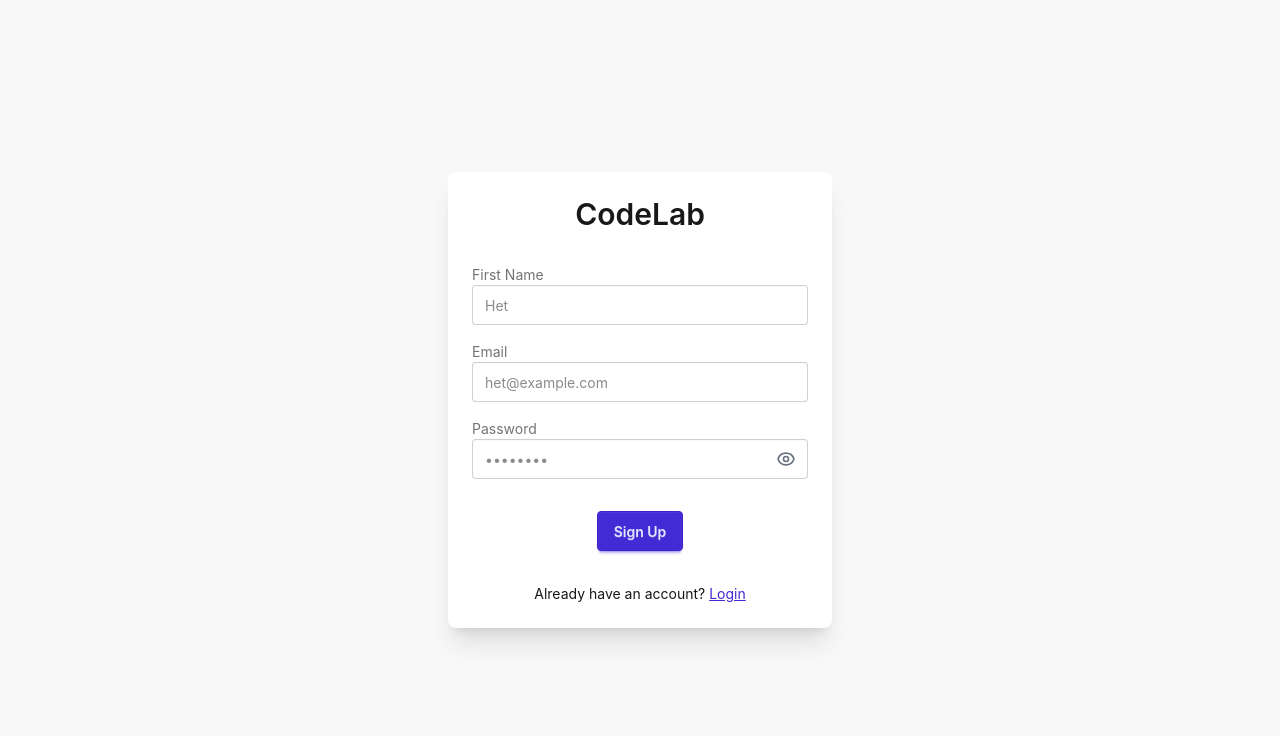
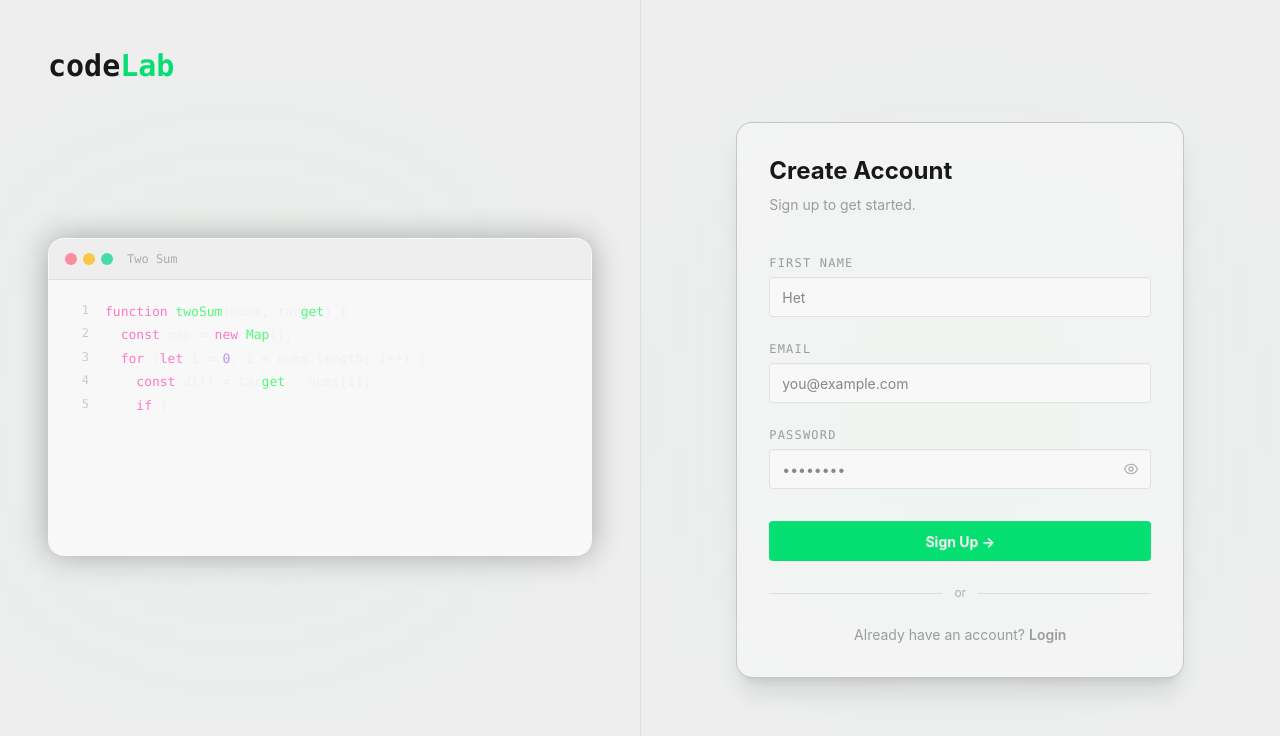
Before and after one commit to hetvirani18/CodeLab, a React (Vite) app in the folder frontend/: page /signup in a window 1280 px wide. Shown: the top 736 px of the page. Built offline with nearby package versions, Linux system fonts and the light colour scheme; no server answers.

Commit message:
update: sign up page

```diff
--- a/frontend/src/components/LiveCode.jsx
+++ b/frontend/src/components/LiveCode.jsx
@@ -95,7 +95,7 @@ export default function LiveCode() {
   const { lines, isTyping, isRunning, isAccepted } = useLiveCoding();
 
   return (
-    <div className="hidden lg:flex flex-1 flex-col p-12 relative overflow-hidden border-r border-base-content/[0.07]">
+    <div className="hidden lg:flex flex-1 flex-col justify-between p-12 relative overflow-hidden border-r border-base-content/[0.07]">
 
       {/* Grid */}
       <div className="absolute inset-0 pointer-events-none" style={{
@@ -121,7 +121,7 @@ export default function LiveCode() {
       </NavLink>
 
       {/* Code editor card */}
-      <div className="relative z-10 mt-50 max-w-200">
+      <div className="relative z-10 max-w-200">
         <motion.div
           className="rounded-2xl border overflow-hidden bg-base-200 transition-shadow duration-700"
           animate={{
@@ -214,6 +214,8 @@ export default function LiveCode() {
           ))}
         </div>
       </div>
+
+      <div />
     </div>
   );
 }
--- a/frontend/src/pages/Login.jsx
+++ b/frontend/src/pages/Login.jsx
@@ -2,7 +2,7 @@ import { useForm } from 'react-hook-form';
 import { zodResolver } from '@hookform/resolvers/zod';
 import { z } from 'zod';
 import { useDispatch, useSelector } from 'react-redux';
-import { useNavigate, NavLink, Link } from 'react-router';
+import { useNavigate, NavLink } from 'react-router';
 import { loginUser } from '../store/authSlice';
 import { useEffect, useState } from 'react';
 import { motion } from 'motion/react';
@@ -16,128 +16,163 @@ const loginSchema = z.object({
 
 const EyeOff = () => (
   <svg xmlns="http://www.w3.org/2000/svg" className="h-4 w-4" fill="none" viewBox="0 0 24 24" stroke="currentColor">
-    <path strokeLinecap="round" strokeLinejoin="round" strokeWidth={2} d="M13.875 18.825A10.05 10.05 0 0112 19c-4.478 0-8.268-2.943-9.543-7a9.97 9.97 0 011.563-3.029m5.858.908a3 3 0 114.243 4.243M9.878 9.878l4.242 4.242M9.88 9.88l-3.29-3.29m7.532 7.532l3.29 3.29M3 3l3.59 3.59m0 0A9.953 9.953 0 0112 5c4.478 0 8.268 2.943 9.543 7a10.025 10.025 0 01-4.132 5.411m0 0L21 21" />
-  </svg>
-);
-const EyeOn = () => (
-  <svg xmlns="http://www.w3.org/2000/svg" className="h-4 w-4" fill="none" viewBox="0 0 24 24" stroke="currentColor">
-    <path strokeLinecap="round" strokeLinejoin="round" strokeWidth={2} d="M15 12a3 3 0 11-6 0 3 3 0 016 0z" />
-    <path strokeLinecap="round" strokeLinejoin="round" strokeWidth={2} d="M2.458 12C3.732 7.943 7.523 5 12 5c4.478 0 8.268 2.943 9.542 7-1.274 4.057-5.064 7-9.542 7-4.477 0-8.268-2.943-9.542-7z" />
+    <path strokeLinecap="round" strokeLinejoin="round" strokeWidth={2}
+      d="M13.875 18.825A10.05 10.05 0 0112 19c-4.478 0-8.268-2.943-9.543-7a9.97 9.97 0 011.563-3.029m5.858.908a3 3 0 114.243 4.243M9.878 9.878l4.242 4.242M9.88 9.88l-3.29-3.29m7.532 7.532l3.29 3.29M3 3l3.59 3.59m0 0A9.953 9.953 0 0112 5c4.478 0 8.268 2.943 9.543 7a10.025 10.025 0 01-4.132 5.411m0 0L21 21" />
   </svg>
 );
 
+const EyeOn = () => (
+  <svg xmlns="http://www.w3.org/2000/svg" className="h-4 w-4" fill="none" viewBox="0 0 24 24" stroke="currentColor">
+    <path strokeLinecap="round" strokeLinejoin="round" strokeWidth={2}
+      d="M15 12a3 3 0 11-6 0 3 3 0 016 0z" />
+    <path strokeLinecap="round" strokeLinejoin="round" strokeWidth={2}
+      d="M2.458 12C3.732 7.943 7.523 5 12 5c4.478 0 8.268 2.943 9.542 7-1.274 4.057-5.064 7-9.542 7-4.477 0-8.268-2.943-9.542-7z" />
+  </svg>
+);
 
 function Login() {
   const [showPassword, setShowPassword] = useState(false);
   const dispatch = useDispatch();
   const navigate = useNavigate();
-  const { isAuthenticated, loading, error } = useSelector((state) => state.auth);
+  const { isAuthenticated, loading } = useSelector((state) => state.auth);
 
   const { register, handleSubmit, formState: { errors } } = useForm({
     resolver: zodResolver(loginSchema),
   });
 
+  useEffect(() => {
+    if (isAuthenticated) navigate('/');
+  }, [isAuthenticated, navigate]);
+
   const onSubmit = (data) => {
     dispatch(loginUser(data))
       .unwrap()
-      .then(() => {
-        toast.success("Logged in successfully");
-      })
-      .catch((err) => {
-        toast.error(err?.message || "Login failed");
-      });
+      .then(() => toast.success("Logged in successfully"))
+      .catch((err) => toast.error(err?.message || "Login failed"));
   };
 
   return (
-    <>
+    <div className="min-h-screen flex bg-base-300">
+      <LiveCode />
 
-      <div className="min-h-screen flex bg-base-300">
-        <LiveCode />
+      {/* Right Side */}
+      <div className="flex-1 flex items-center justify-center p-6 sm:p-12 relative overflow-hidden">
 
-        {/* Right — form */}
-        <div className="flex-1 flex items-center justify-center p-6 sm:p-12 relative overflow-hidden">
+        {/* Logo (fixed position) */}
+        <NavLink
+          to="/"
+          className="absolute top-6 left-6 text-3xl sm:text-4xl font-mono font-bold lg:hidden z-20"
+        >
+          code<span className='text-green-400'>Lab</span>
+        </NavLink>
 
-          {/* Mobile glow */}
-          <div className="absolute top-1/2 left-1/2 -translate-x-1/2 -translate-y-1/2 w-100 h-100 blur-[120px] pointer-events-none lg:hidden"
-            style={{ background: 'rgba(0,230,118,0.05)' }} />
+        {/* Glow */}
+        <div
+          className="absolute top-1/2 left-1/2 -translate-x-1/2 -translate-y-1/2 w-87.5 h-87.5 blur-[120px] pointer-events-none"
+          style={{ background: 'rgba(0,230,118,0.08)' }}
+        />
 
-          <div className="relative z-10 w-full max-w-sm">
+        {/* Card */}
+        <div className="relative z-10 w-full max-w-md">
+          <div className="bg-base-200/60 backdrop-blur-xl border border-base-content/20 rounded-2xl p-8 shadow-xl">
 
-            {/* Mobile logo */}
-            <div className="font-mono text-2xl font-bold mb-8 lg:hidden">
-              code<span style={{ color: 'var(--green)' }}>Lab</span>
+            {/* Heading */}
+            <div className="mb-10">
+              <h1 className="text-2xl font-bold mb-2">Welcome back</h1>
+              <p className="text-base-content/40 text-sm">
+                Log in to continue your streak.
+              </p>
             </div>
 
-            <div className="mb-8">
-              <h1 className="text-2xl font-bold mb-1">Welcome back</h1>
-              <p className="text-base-content/40 text-sm">Log in to continue your streak.</p>
-            </div>
-
-            <form onSubmit={handleSubmit(onSubmit)} className="flex flex-col gap-5">
+            {/* Form */}
+            <form onSubmit={handleSubmit(onSubmit)} className="flex flex-col gap-6">
 
               {/* Email */}
               <div className="flex flex-col gap-1.5">
-                <label className="font-mono text-xs text-base-content/40 uppercase tracking-widest">Email</label>
+                <label className="font-mono text-xs text-base-content/40 uppercase tracking-widest">
+                  Email
+                </label>
                 <input
                   type="email"
                   placeholder="you@example.com"
-                  className={`input bg-base-200 w-full text-sm border transition-colors duration-200 focus:outline-none focus:border-green-500/50
-                    ${errors.emailId ? 'border-error/60' : 'border-base-content/10'}`}
+                  className={`input bg-base-200 w-full text-sm border transition focus:outline-none focus:border-green-500/50
+                  ${errors.emailId ? 'border-error/60' : 'border-base-content/10'}`}
                   {...register('emailId')}
                 />
-                {errors.emailId && <span className="text-error text-xs font-mono">{errors.emailId.message}</span>}
+                {errors.emailId && (
+                  <span className="text-error text-xs font-mono">
+                    {errors.emailId.message}
+                  </span>
+                )}
               </div>
 
               {/* Password */}
               <div className="flex flex-col gap-1.5">
-                <label className="font-mono text-xs text-base-content/40 uppercase tracking-widest">Password</label>
+                <label className="font-mono text-xs text-base-content/40 uppercase tracking-widest">
+                  Password
+                </label>
                 <div className="relative">
                   <input
                     type={showPassword ? 'text' : 'password'}
                     placeholder="••••••••"
-                    className={`input bg-base-200 w-full pr-10 text-sm border transition-colors duration-200 focus:outline-none focus:border-green-500/50
-                      ${errors.password ? 'border-error/60' : 'border-base-content/10'}`}
+                    className={`input bg-base-200 w-full pr-10 text-sm border transition focus:outline-none focus:border-green-500/50
+                    ${errors.password ? 'border-error/60' : 'border-base-content/10'}`}
                     {...register('password')}
                   />
-                  <button type="button" onClick={() => setShowPassword(!showPassword)}
-                    aria-label={showPassword ? 'Hide password' : 'Show password'}
-                    className="absolute top-1/2 right-3 -translate-y-1/2 text-base-content/30 hover:text-green-400 transition-colors duration-200">
+                  <button
+                    type="button"
+                    onClick={() => setShowPassword(!showPassword)}
+                    className="absolute top-1/2 right-3 -translate-y-1/2 text-base-content/30 hover:text-green-400"
+                  >
                     {showPassword ? <EyeOff /> : <EyeOn />}
                   </button>
                 </div>
-                {errors.password && <span className="text-error text-xs font-mono">{errors.password.message}</span>}
+                {errors.password && (
+                  <span className="text-error text-xs font-mono">
+                    {errors.password.message}
+                  </span>
+                )}
               </div>
 
-              {/* Submit */}
+              {/* Button */}
               <motion.button
                 type="submit"
                 disabled={loading}
-                whileHover={!loading ? { scale: 1.02, boxShadow: '0 0 22px rgba(0,230,118,0.35)' } : {}}
+                whileHover={!loading ? { scale: 1.02 } : {}}
                 whileTap={!loading ? { scale: 0.98 } : {}}
-                className="mt-1 w-full btn font-bold bg-green-400 text-base-300 border-none disabled:opacity-60 disabled:cursor-not-allowed"
+                className="mt-2 w-full btn font-bold bg-green-400 text-base-300 border-none"
               >
-                {loading ? <span className="loading loading-spinner loading-sm" /> : 'Login →'}
+                {loading ? (
+                  <span className="loading loading-spinner loading-sm" />
+                ) : (
+                  'Login →'
+                )}
               </motion.button>
             </form>
 
             {/* Divider */}
             <div className="flex items-center gap-3 my-6">
-              <div className="flex-1 h-px bg-base-content/8" />
-              <span className="text-xs font-mono text-base-content/25">or</span>
-              <div className="flex-1 h-px bg-base-content/8" />
+              <div className="flex-1 h-px bg-base-content/10" />
+              <span className="text-xs text-base-content/30">or</span>
+              <div className="flex-1 h-px bg-base-content/10" />
             </div>
 
+            {/* Footer */}
             <p className="text-center text-sm text-base-content/40">
               Don't have an account?{' '}
-              <NavLink to="/signup" className="font-semibold hover:opacity-80 transition-opacity duration-200"
-                style={{ color: 'var(--green)' }}>
+              <NavLink
+                to="/signup"
+                className="font-semibold hover:opacity-80"
+                style={{ color: 'var(--green)' }}
+              >
                 Sign up free
               </NavLink>
             </p>
+
           </div>
         </div>
       </div>
-    </>
+    </div>
   );
 }
 
--- a/frontend/src/pages/signup.jsx
+++ b/frontend/src/pages/signup.jsx
@@ -5,6 +5,8 @@ import { z } from 'zod';
 import { useDispatch, useSelector } from 'react-redux';
 import { useNavigate, NavLink } from 'react-router';
 import { registerUser } from '../store/authSlice';
+import LiveCode from '../components/LiveCode';
+import { motion } from 'motion/react';
 
 const signupSchema = z.object({
   firstName: z.string().min(3, "Minimum character should be 3"),
@@ -17,11 +19,27 @@ const signupSchema = z.object({
     )
 });
 
+const EyeOff = () => (
+  <svg xmlns="http://www.w3.org/2000/svg" className="h-4 w-4" fill="none" viewBox="0 0 24 24" stroke="currentColor">
+    <path strokeLinecap="round" strokeLinejoin="round" strokeWidth={2}
+      d="M13.875 18.825A10.05 10.05 0 0112 19c-4.478 0-8.268-2.943-9.543-7a9.97 9.97 0 011.563-3.029m5.858.908a3 3 0 114.243 4.243M9.878 9.878l4.242 4.242M9.88 9.88l-3.29-3.29m7.532 7.532l3.29 3.29M3 3l3.59 3.59m0 0A9.953 9.953 0 0112 5c4.478 0 8.268 2.943 9.543 7a10.025 10.025 0 01-4.132 5.411m0 0L21 21" />
+  </svg>
+);
+
+const EyeOn = () => (
+  <svg xmlns="http://www.w3.org/2000/svg" className="h-4 w-4" fill="none" viewBox="0 0 24 24" stroke="currentColor">
+    <path strokeLinecap="round" strokeLinejoin="round" strokeWidth={2}
+      d="M15 12a3 3 0 11-6 0 3 3 0 016 0z" />
+    <path strokeLinecap="round" strokeLinejoin="round" strokeWidth={2}
+      d="M2.458 12C3.732 7.943 7.523 5 12 5c4.478 0 8.268 2.943 9.542 7-1.274 4.057-5.064 7-9.542 7-4.477 0-8.268-2.943-9.542-7z" />
+  </svg>
+);
+
 function Signup() {
   const [showPassword, setShowPassword] = useState(false);
   const dispatch = useDispatch();
   const navigate = useNavigate();
-  const { isAuthenticated, loading } = useSelector((state) => state.auth); // Removed error as it wasn't used
+  const { isAuthenticated, loading, error } = useSelector((state) => state.auth); // Removed error as it wasn't used
 
   const {
     register,
@@ -36,103 +54,154 @@ function Signup() {
   }, [isAuthenticated, navigate]);
 
   const onSubmit = (data) => {
-    dispatch(registerUser(data));
+    dispatch(registerUser(data))
+      .unwrap()
+      .then(() => {
+        toast.success("Logged in successfully");
+      })
+      .catch((err) => {
+        toast.error(err?.message || "Login failed");
+      });
   };
 
   return (
-    <div className="min-h-screen flex items-center justify-center p-4 bg-base-200"> {/* Added a light bg for contrast */}
-      <div className="card w-96 bg-base-100 shadow-xl">
-        <div className="card-body">
-          <h2 className="card-title justify-center text-3xl mb-6">CodeLab</h2> {/* Added mb-6 for spacing */}
-          <form onSubmit={handleSubmit(onSubmit)}>
-            {/* First Name Field */}
-            <div className="form-control">
-              <label className="label">
-                <span className="label-text">First Name</span>
+    <div className="min-h-screen flex bg-base-300">
+      <LiveCode />
+
+      {/* Right Side */}
+      <div className="flex-1 flex items-center justify-center p-6 sm:p-12 relative overflow-hidden">
+
+        {/* Logo (fixed position) */}
+        <NavLink
+          to="/"
+          className="absolute top-6 left-6 text-3xl sm:text-4xl font-mono font-bold lg:hidden z-20"
+        >
+          code<span className='text-green-400'>Lab</span>
+        </NavLink>
+
+        {/* Glow */}
+        <div
+          className="absolute top-1/2 left-1/2 -translate-x-1/2 -translate-y-1/2 w-87.5 h-87.5 blur-[120px] pointer-events-none"
+          style={{ background: 'rgba(0,230,118,0.08)' }}
+        />
+
+        {/* Card */}
+        <div className="relative z-10 w-full max-w-md">
+          <div className="bg-base-200/60 backdrop-blur-xl border border-base-content/20 rounded-2xl p-8 shadow-xl">
+
+            {/* Heading */}
+            <div className="mb-10">
+              <h1 className="text-2xl font-bold mb-2">Create Account</h1>
+              <p className="text-base-content/40 text-sm">
+                Sign up to get started.
+              </p>
+            </div>
+
+            {/* Form */}
+            <form onSubmit={handleSubmit(onSubmit)} className="flex flex-col gap-6">
+
+              {/* First Name */}
+
+              <div className="flex flex-col gap-1.5">
+                <label className="font-mono text-xs text-base-content/40 uppercase tracking-widest">
+                  First Name
                 </label>
                 <input
                   type="text"
                   placeholder="Het"
-                className={`input input-bordered w-full ${errors.firstName ? 'input-error' : ''}`}
+                  className={`input bg-base-200 w-full text-sm border transition focus:outline-none focus:border-green-500/50
+                  ${errors.firstName ? 'border-error/60' : 'border-base-content/10'}`}
                   {...register('firstName')}
                 />
                 {errors.firstName && (
-                <span className="text-error text-sm mt-1">{errors.firstName.message}</span>
+                  <span className="text-error text-xs font-mono">
+                    {errors.firstName.message}
+                  </span>
                 )}
               </div>
 
-            {/* Email Field */}
-            <div className="form-control mt-4">
-              <label className="label">
-                <span className="label-text">Email</span>
+              {/* Email */}
+              <div className="flex flex-col gap-1.5">
+                <label className="font-mono text-xs text-base-content/40 uppercase tracking-widest">
+                  Email
                 </label>
                 <input
                   type="email"
-                placeholder="het@example.com"
-                className={`input input-bordered w-full ${errors.emailId ? 'input-error' : ''}`} // Ensure w-full for consistency
+                  placeholder="you@example.com"
+                  className={`input bg-base-200 w-full text-sm border transition focus:outline-none focus:border-green-500/50
+                  ${errors.emailId ? 'border-error/60' : 'border-base-content/10'}`}
                   {...register('emailId')}
                 />
                 {errors.emailId && (
-                <span className="text-error text-sm mt-1">{errors.emailId.message}</span>
+                  <span className="text-error text-xs font-mono">
+                    {errors.emailId.message}
+                  </span>
                 )}
               </div>
 
-            {/* Password Field with Toggle */}
-            <div className="form-control mt-4">
-              <label className="label">
-                <span className="label-text">Password</span>
+              {/* Password */}
+              <div className="flex flex-col gap-1.5">
+                <label className="font-mono text-xs text-base-content/40 uppercase tracking-widest">
+                  Password
                 </label>
                 <div className="relative">
                   <input
-                  type={showPassword ? "text" : "password"}
+                    type={showPassword ? 'text' : 'password'}
                     placeholder="••••••••"
-                  // Added pr-10 (padding-right) to make space for the button
-                  className={`input input-bordered w-full pr-10 ${errors.password ? 'input-error' : ''}`}
+                    className={`input bg-base-200 w-full pr-10 text-sm border transition focus:outline-none focus:border-green-500/50
+                    ${errors.password ? 'border-error/60' : 'border-base-content/10'}`}
                     {...register('password')}
                   />
                   <button
                     type="button"
-                  className="absolute top-1/2 right-3 transform -translate-y-1/2 text-gray-500 hover:text-gray-700" // Added transform for better centering, styling
                     onClick={() => setShowPassword(!showPassword)}
-                  aria-label={showPassword ? "Hide password" : "Show password"} // Accessibility
+                    className="absolute top-1/2 right-3 -translate-y-1/2 text-base-content/30 hover:text-green-400"
                   >
-                  {showPassword ? (
-                    <svg xmlns="http://www.w3.org/2000/svg" className="h-5 w-5" fill="none" viewBox="0 0 24 24" stroke="currentColor">
-                      <path strokeLinecap="round" strokeLinejoin="round" strokeWidth={2} d="M13.875 18.825A10.05 10.05 0 0112 19c-4.478 0-8.268-2.943-9.543-7a9.97 9.97 0 011.563-3.029m5.858.908a3 3 0 114.243 4.243M9.878 9.878l4.242 4.242M9.88 9.88l-3.29-3.29m7.532 7.532l3.29 3.29M3 3l3.59 3.59m0 0A9.953 9.953 0 0112 5c4.478 0 8.268 2.943 9.543 7a10.025 10.025 0 01-4.132 5.411m0 0L21 21" />
-                    </svg>
-                  ) : (
-                    <svg xmlns="http://www.w3.org/2000/svg" className="h-5 w-5" fill="none" viewBox="0 0 24 24" stroke="currentColor">
-                      <path strokeLinecap="round" strokeLinejoin="round" strokeWidth={2} d="M15 12a3 3 0 11-6 0 3 3 0 016 0z" />
-                      <path strokeLinecap="round" strokeLinejoin="round" strokeWidth={2} d="M2.458 12C3.732 7.943 7.523 5 12 5c4.478 0 8.268 2.943 9.542 7-1.274 4.057-5.064 7-9.542 7-4.477 0-8.268-2.943-9.542-7z" />
-                    </svg>
-                  )}
+                    {showPassword ? <EyeOff /> : <EyeOn />}
                   </button>
                 </div>
                 {errors.password && (
-                <span className="text-error text-sm mt-1">{errors.password.message}</span>
+                  <span className="text-error text-xs font-mono">
+                    {errors.password.message}
+                  </span>
                 )}
               </div>
 
-            {/* Submit Button */}
-            <div className="form-control mt-8 flex justify-center">
-              <button
+              {/* Button */}
+              <motion.button
                 type="submit"
-                className={`btn btn-primary ${loading ? 'loading' : ''}`}
                 disabled={loading}
+                whileHover={!loading ? { scale: 1.02 } : {}}
+                whileTap={!loading ? { scale: 0.98 } : {}}
+                className="mt-2 w-full btn font-bold bg-green-400 text-base-300 border-none"
               >
-            {loading ? '' : 'Sign Up'}
-              </button>
-            </div>
+                {loading ? (
+                  <span className="loading loading-spinner loading-sm" />
+                ) : (
+                  'Sign Up →'
+                )}
+              </motion.button>
             </form>
 
-          {/* Login Redirect */}
-          <div className="text-center mt-6"> {/* Increased mt for spacing */}
-            <span className="text-sm">
+            {/* Divider */}
+            <div className="flex items-center gap-3 my-6">
+              <div className="flex-1 h-px bg-base-content/10" />
+              <span className="text-xs text-base-content/30">or</span>
+              <div className="flex-1 h-px bg-base-content/10" />
+            </div>
+
+            {/* Footer */}
+            <p className="text-center text-sm text-base-content/40">
               Already have an account?{' '}
-              <NavLink to="/login" className="link link-primary">
+              <NavLink
+                to="/login"
+                className="font-semibold hover:opacity-80"
+                style={{ color: 'var(--green)' }}
+              >
                 Login
               </NavLink>
-            </span>
+            </p>
+
           </div>
         </div>
       </div>
```
Lines whose indentation alone changed are shown as unchanged.
